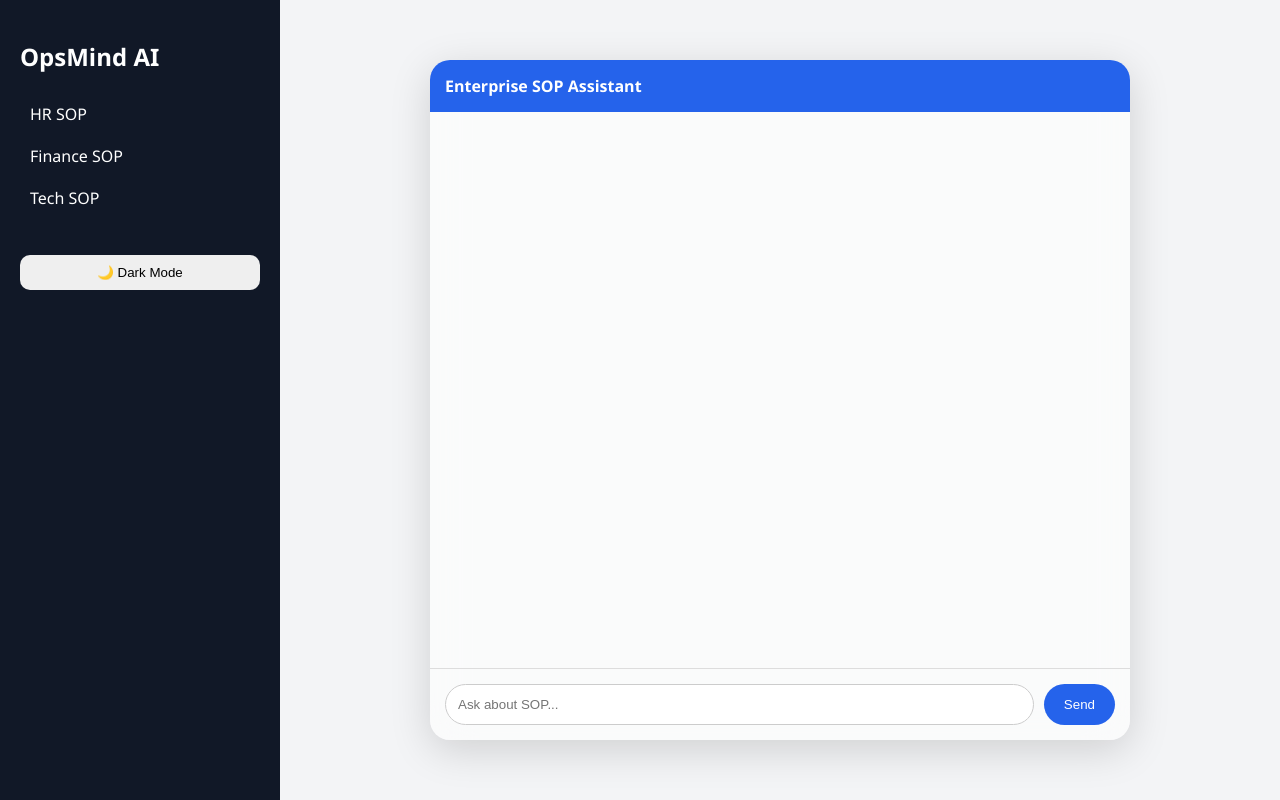
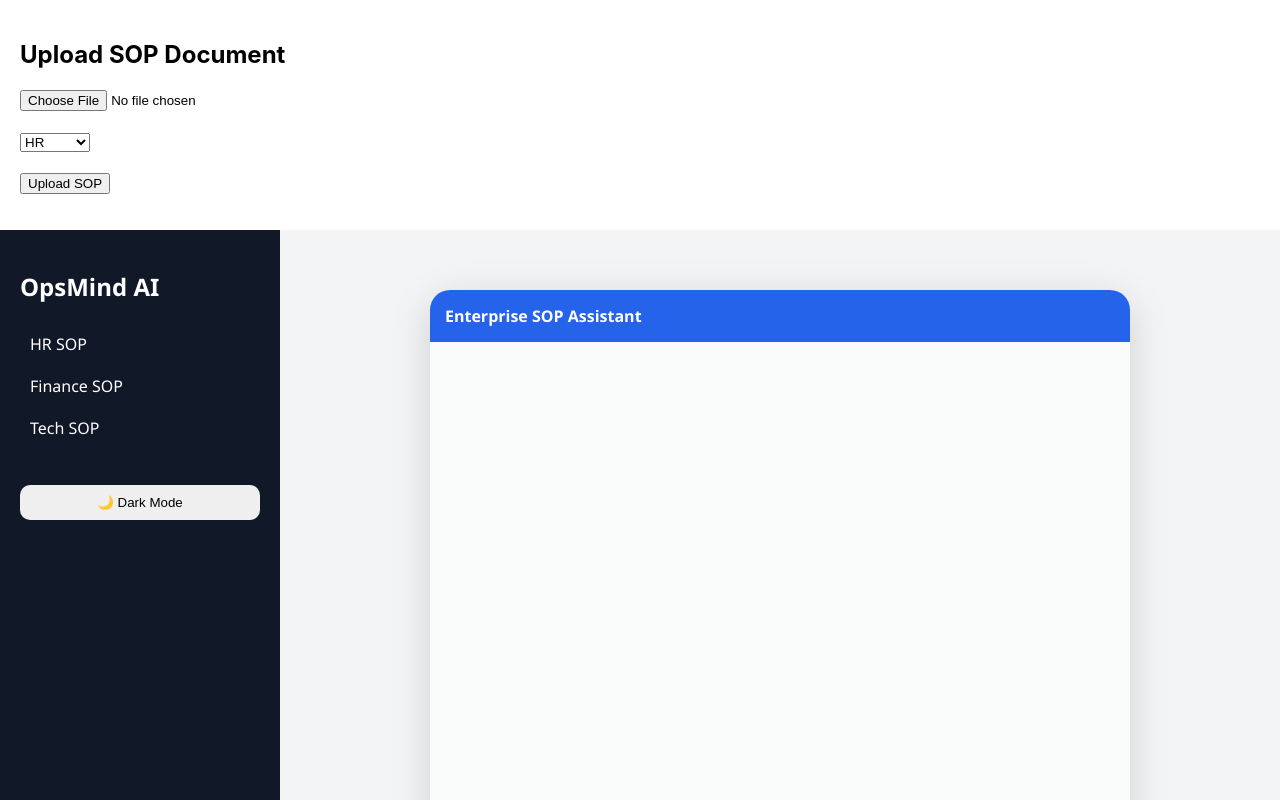
Before and after one commit to epicharshgupta/opsmind-ai, a React (Create React App) app in the folder frontend/: page / in a window 1280 px wide. Shown: the top 800 px of the page. Built offline with nearby package versions, Linux system fonts and the light colour scheme.

Commit message:
add changes in app

```diff
--- a/frontend/src/App.js
+++ b/frontend/src/App.js
@@ -1,7 +1,12 @@
 import Chatbot from "./Chatbot";
-
+import UploadSOP from "./UploadSOP";
 function App() {
-  return <Chatbot />;
+  return (
+    <>
+      <UploadSOP />
+      <Chatbot />
+    </>
+  );
 }
 
 export default App;
```
